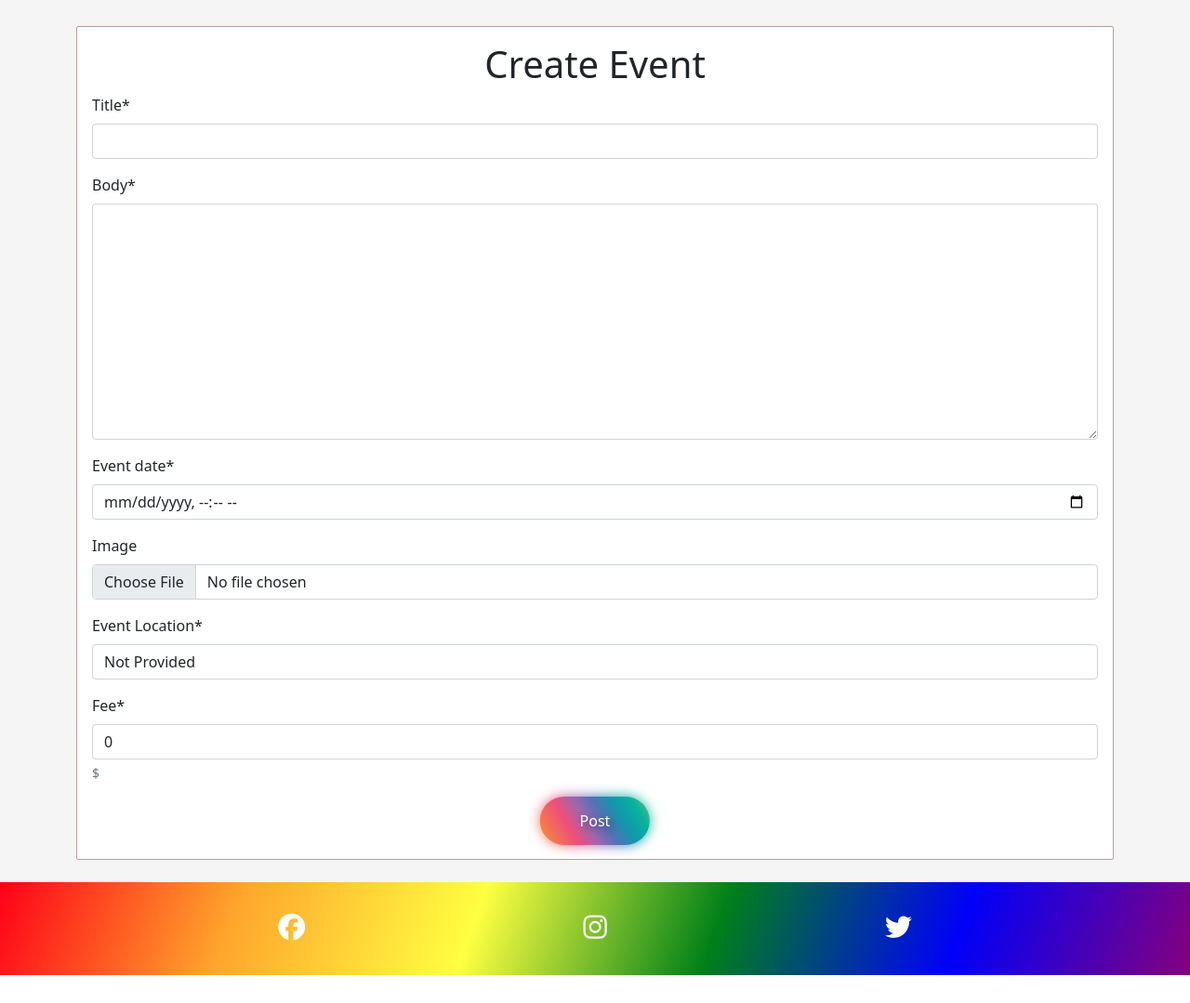
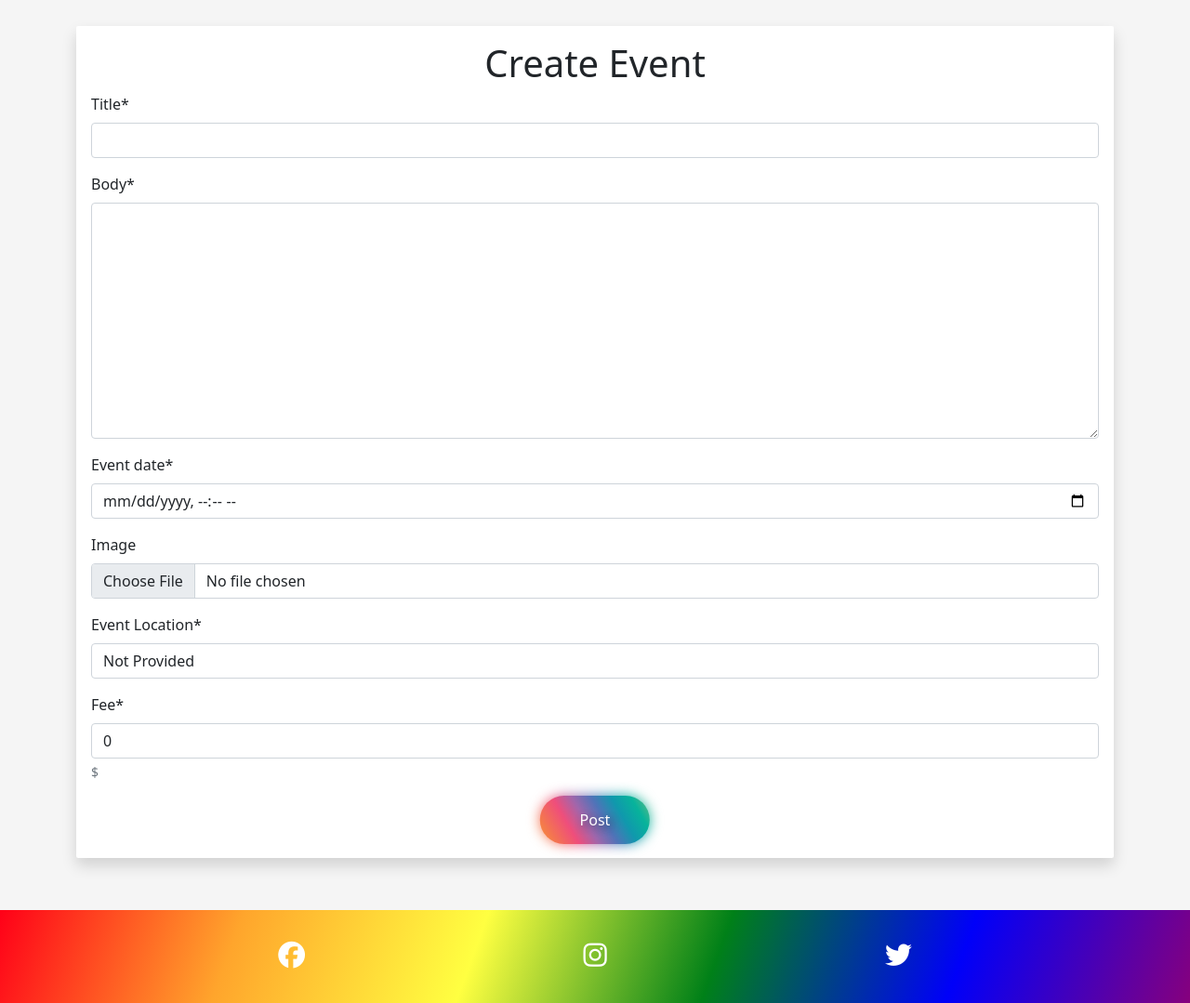
Before and after one commit to Dee-McG/DBAA, a Django app: page /events/create/ in a window 1280 px wide. Shown: the part 70-1149 px from the top of the page at 93% size. Before the commit the page ends 1119 px from the top, so only its background shows below. Run offline with Django 4.2, Linux system fonts and the light colour scheme; the visitor is signed in with stand-in values (Sample User, id 1); some libraries are stand-ins or nearby versions.

Commit message:
Add shadows and remove borders to all events templates

```diff
--- a/events/templates/events/create_event.html
+++ b/events/templates/events/create_event.html
@@ -7,8 +7,8 @@
 {% endblock %}
 {% block content %}
 
-<div class="container d-flex justify-content-center mb-3 mt-3">
-    <form method="POST" action="{% url 'create_event' %}" class="post-con mb-2 w-100" enctype="multipart/form-data">
+<div class="container d-flex justify-content-center mb-5 mt-3">
+    <form method="POST" action="{% url 'create_event' %}" class="post-con border-0 shadow mb-2 w-100" enctype="multipart/form-data">
         <h1 class="d-block text-center title">Create Event</h1>
         {% csrf_token %}
         {{ form|crispy }}
--- a/events/templates/events/edit_event.html
+++ b/events/templates/events/edit_event.html
@@ -9,7 +9,7 @@
 {% block content %}
 
 <div class="container d-flex justify-content-center flex-column mb-3 mt-3">
-    <form method="POST" action="{% url 'edit_event' event.id %}" class="form post-con w-100 mb-2" enctype="multipart/form-data">
+    <form method="POST" action="{% url 'edit_event' event.id %}" class="form post-con border-0 shadow w-100 mb-2" enctype="multipart/form-data">
         <h1 class="d-block text-center title">Edit an event</h1>
         {% csrf_token %}
         {{ form|crispy }}
--- a/events/templates/events/event_confirm_delete.html
+++ b/events/templates/events/event_confirm_delete.html
@@ -8,6 +8,8 @@
 {% endblock %}
 
 {% block content %}
+<div class="h-100 d-flex justify-content-center align-items-center">
+    <div class="p-3 bg-white shadow col-10 col-md-6">
         <h1 class="text-center">Confirm Event Deletion</h1>
         <div class="d-flex justify-content-center pt-3">
             <form method="post" class="text-center p-5">
@@ -16,4 +18,6 @@
                 <input type="submit" value="Confirm" class="btn btn-outline-success">
             </form>
         </div>
+    </div>
+</div>
 {% endblock %}
--- a/events/templates/events/events.html
+++ b/events/templates/events/events.html
@@ -29,13 +29,13 @@
         </div>
     </div>
 
-    <div class="mt-4">
+    <div class="mt-4 mb-5 p-4 bg-white shadow">
         <div class="d-flex flex-row justify-content-end">
             <a href="{% url 'create_event' %}">Create an Event</a>
         </div>
 
         {% for event in events %}
-        <div class="post-bor mt-2">
+        <div class="post-bor border-0 shadow my-3">
             <div class="thumb-img">
             {% if event.image.url is not none %}
                 <img class="thumbnail" src="{{event.image.url}}">
--- a/events/templates/events/view_event.html
+++ b/events/templates/events/view_event.html
@@ -13,7 +13,7 @@
 
 <div class="container d-flex justify-content-center flex-column mb-3">
     <!-- Event -->
-    <div class="post-bor p-3 mt-2 d-flex flex-column">
+    <div class="post-bor border-0 shadow p-3 my-2 d-flex flex-column">
         <h1 class="fs-4 text-center">{{event.title}}</h1>
 
         {% if request.user == event.user %}
@@ -74,7 +74,7 @@
     <div class="d-block">
         <a class="btn btn-dark mt-2" onclick="toggleForm()">Comment</a>
 
-        <form method="POST" action="{% url 'comment_event' event.id %}" id="comment" class="post-con mb-2 hide" enctype="multipart/form-data">
+        <form method="POST" action="{% url 'comment_event' event.id %}" id="comment" class="post-con border-0 shadow mb-2 hide" enctype="multipart/form-data">
             <div class="text-center"><strong>Commenting on:</strong></div>
             <p class="d-block text-center fs-4 title">Comment on {{event.title}}</p>
             {% csrf_token %}
```
Lines whose indentation alone changed are shown as unchanged.
